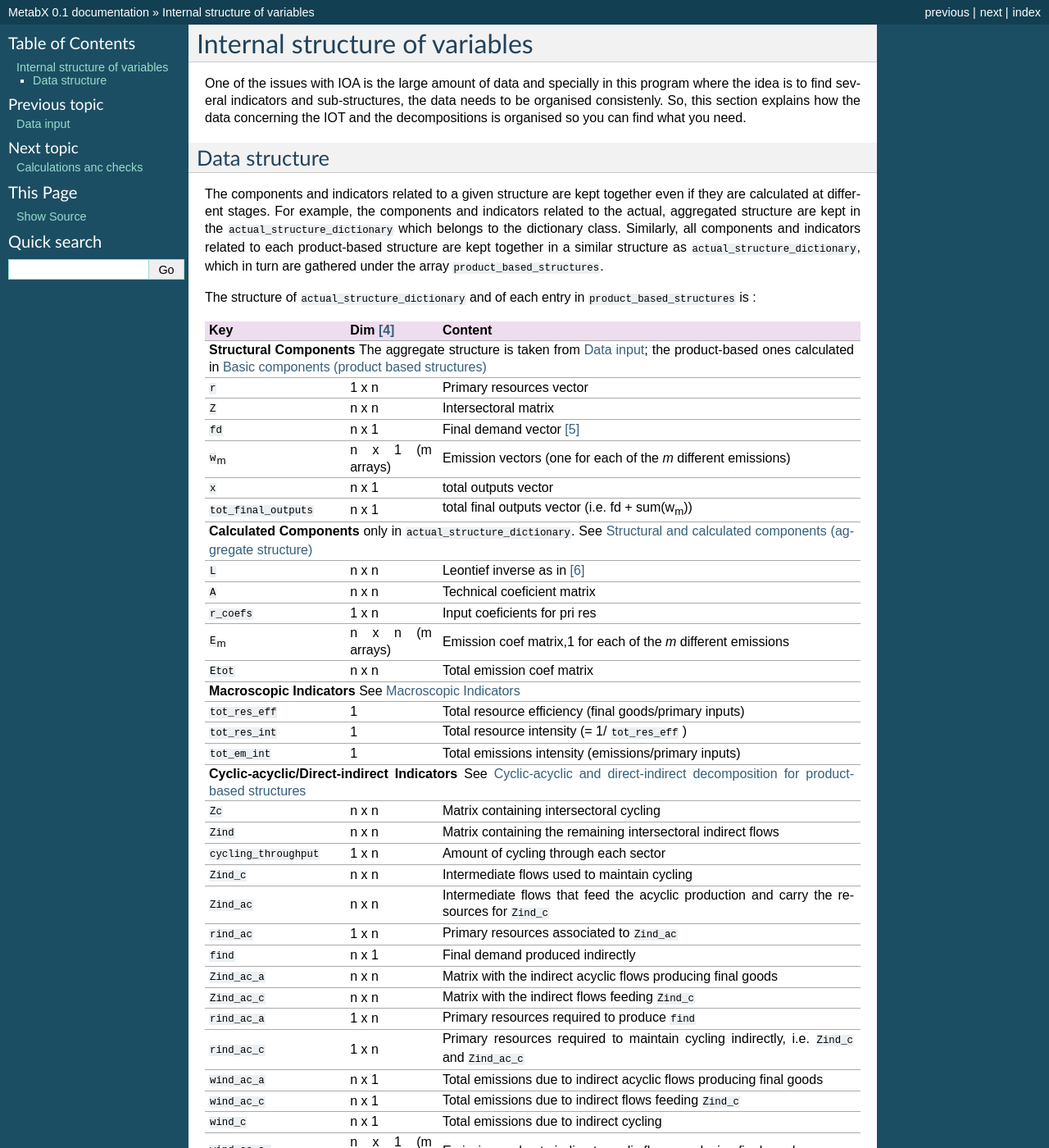
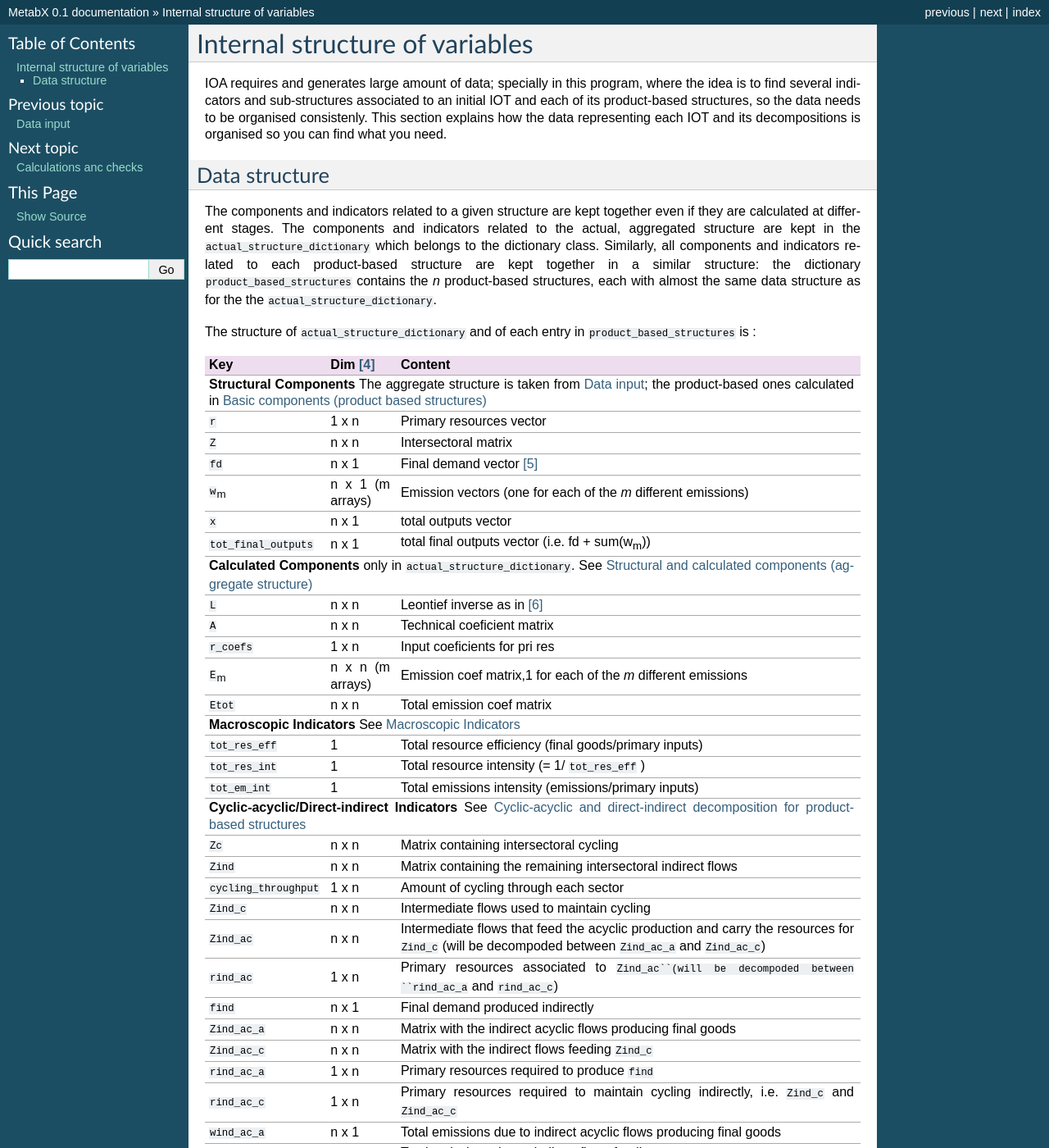
Before and after one commit to Friedsoap/MetabX, a Sphinx documentation site: the page built from DOC/source/internal_data_structure.rst, in a window 1280 px wide and 1400 px high. Shown: the whole window at 82% size. Built offline with Sphinx 7.4.7, drawn with Linux system fonts in a browser that asks for light colours; some of the changed text lies outside the part shown.

Commit message:
finished Finding the direct-cyclic structure and updated DOCS

```diff
--- a/DOC/source/internal_data_structure.rst
+++ b/DOC/source/internal_data_structure.rst
@@ -5,14 +5,14 @@
 Internal structure of variables
 =============================================================
 
-One of the issues with IOA is the large amount of data and specially in this program where the idea is to find several indicators and sub-structures, the data needs to be organised consistenly.
-So, this section explains how the data concerning the IOT and the decompositions is organised so you can find what you need.
+IOA requires and generates large amount of data; specially in this program, where the idea is to find several indicators and sub-structures associated to an initial IOT and each of its product-based structures, so the data needs to be organised consistenly.
+This section explains how the data representing each IOT and its decompositions is organised so you can find what you need.
 
 Data structure
 ---------------------
 
-The components and indicators related to a given structure are kept together even if they are calculated at different stages. For example, the components and indicators related to the actual, aggregated structure are kept in the ``actual_structure_dictionary`` which belongs to the dictionary class.
-Similarly, all components and indicators related to each product-based structure are kept together in a similar structure as ``actual_structure_dictionary``, which in turn are gathered under the array ``product_based_structures``.
+The components and indicators related to a given structure are kept together even if they are calculated at different stages. The components and indicators related to the actual, aggregated structure are kept in the ``actual_structure_dictionary`` which belongs to the dictionary class.
+Similarly, all components and indicators related to each product-based structure are kept together in a similar structure:  the dictionary ``product_based_structures`` contains the *n* product-based structures, each with almost the same data structure as for the the ``actual_structure_dictionary``.
 
 The structure of ``actual_structure_dictionary`` and of each entry in ``product_based_structures`` is :
 
@@ -79,9 +79,13 @@
 | ``Zind_ac``            | n x n      | Intermediate flows that feed the   |
 |                        |            | acyclic production and carry the   |
 |                        |            | resources for ``Zind_c``           |
+|                        |            | (will be decompoded between        |
+|                        |            | ``Zind_ac_a`` and ``Zind_ac_c``)   |
 +------------------------+------------+------------------------------------+
 | ``rind_ac``            | 1 x n      | Primary resources associated to    |
-|                        |            | ``Zind_ac``                        |
+|                        |            | ``Zind_ac``(will be decompoded     |
+|                        |            | between ``rind_ac_a`` and          |
+|                        |            | ``rind_ac_c``)                     |
 +------------------------+------------+------------------------------------+
 | ``find``               | n x 1      | Final demand produced indirectly   |
 +------------------------+------------+------------------------------------+
@@ -116,6 +120,22 @@
 | ``wind_c_``:sub:`m`    | n x 1      | Emission-m due to indirect cycling |
 |                        | (m arrays) |                                    |
 +------------------------+------------+------------------------------------+
+| ``c_ind``              | 1 x n      | Indirect cycling through each      |
+|                        |            | sector                             |
++------------------------+------------+------------------------------------+
+| ``c_dir``              | 1 x n      | Direct cycling through each        |
+|                        |            | sector                             |
++------------------------+------------+------------------------------------+
+| ``rc_dir``             | 1 x n      | Primary resources required to      |
+|                        |            | maintain cycling directly          |
++------------------------+------------+------------------------------------+
+| ``wc_dir``             | n x 1      | Total emissions due to direct      |
+|                        |            | cycling                            |
++------------------------+------------+------------------------------------+
+| ``wc_dir``:sub:`m`     | n x 1      | Emission-m due to direct           |
+|                        | (m arrays) | cycling                            |
++------------------------+------------+------------------------------------+
+
 
 
 
```
Also changed, not shown: metabx.py (+22 -1 lines).
